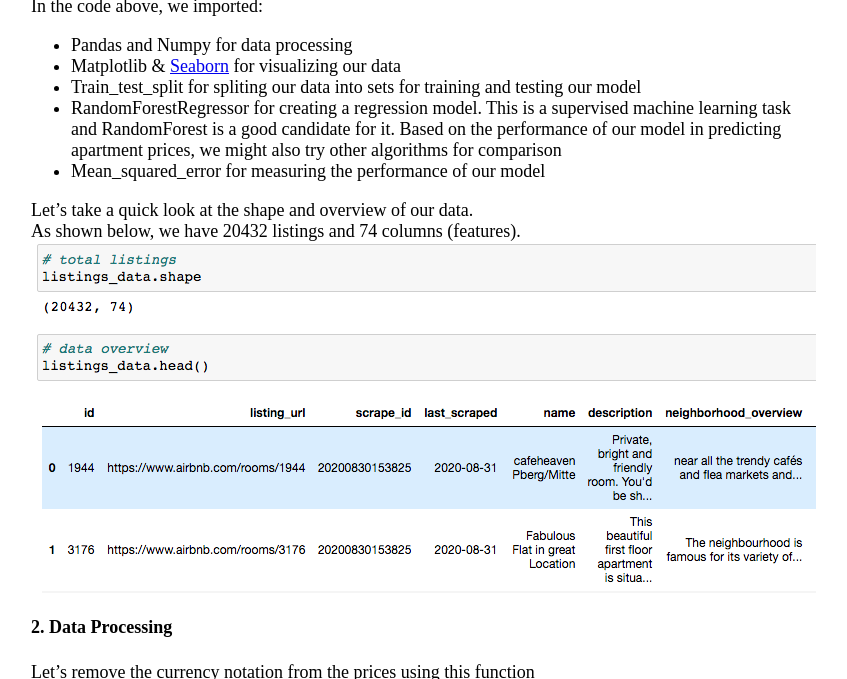
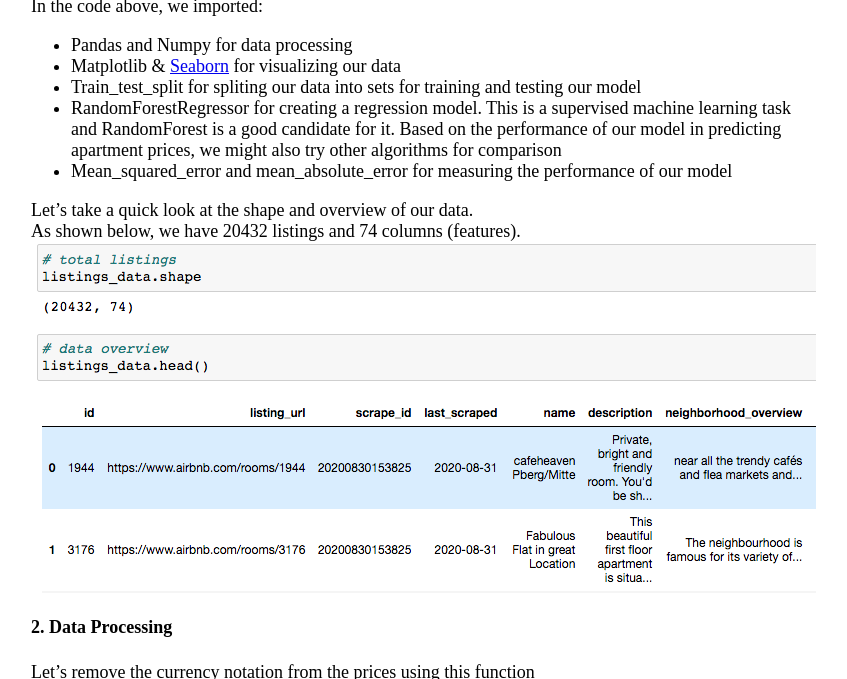
Before and after one commit to wkirui/wkirui.github.io, a Jekyll site: the page built from _posts/2020-09-24-Airbnb Price Prediction with RandomForest.md, in a window 1280 px wide and 900 px high, scrolled down 460 px, cut to the strip 99-778 px from the top of the window. Shown: the whole strip, without its empty margins (171-1018 px from the left). Built offline with Jekyll 4.4.1, drawn with Linux system fonts in a browser that asks for light colours; nearby versions of some CDN libraries.

Commit message:
add mean absolute error to imported files description

```diff
--- a/_posts/2020-09-24-Airbnb Price Prediction with RandomForest.md
+++ b/_posts/2020-09-24-Airbnb Price Prediction with RandomForest.md
@@ -20,7 +20,7 @@ In the code above, we imported:
 - Matplotlib & [Seaborn](https://seaborn.pydata.org/) for visualizing our data
 - Train_test_split for spliting our data into sets for training and testing our model
 - RandomForestRegressor for creating a regression model. This is a supervised machine learning task and RandomForest is a good candidate for it. Based on the performance of our model in predicting apartment prices, we might also try other algorithms for comparison
-- Mean_squared_error for measuring the performance of our model
+- Mean_squared_error and mean_absolute_error for measuring the performance of our model
 
 Let's take a quick look at the shape and overview of our data.<br>
 As shown below, we have 20432 listings and 74 columns (features).
```
